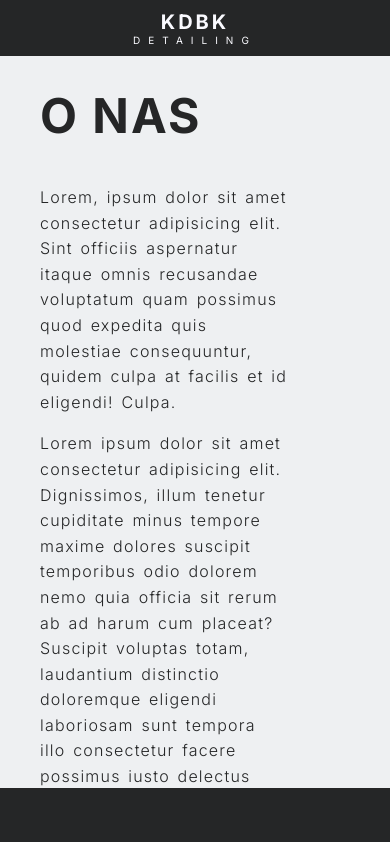
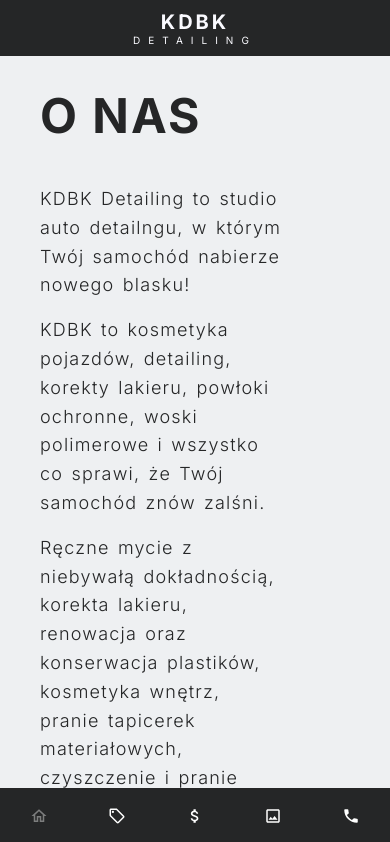
Before and after one commit to BartoszDombrow/KDBK-detailing, a React (Create React App) app in the folder kdbkdetailing/: page / in a window 390 px wide. Shown: the top 842 px of the page. Built offline with nearby package versions, Linux system fonts and the light colour scheme.

Commit message:
last commit

```diff
--- a/kdbkdetailing/src/components/Navbar/Navbar.jsx
+++ b/kdbkdetailing/src/components/Navbar/Navbar.jsx
@@ -1,6 +1,14 @@
 import React from 'react';
 import { NavLink } from 'react-router-dom';
 import './navbar.css';
+import {
+  MdOutlineHome,
+  MdOutlineLocalOffer,
+  MdAttachMoney,
+  MdOutlinePhoto,
+  MdPhone
+} from 'react-icons/md';
+import { FiPhone } from 'react-icons/fi';
 
 function Navbar() {
   return (
@@ -8,35 +16,50 @@
       <div className="nav-div-1">
         <div className="logo">
           <p>KDBK</p>
-          <span className='small-text'>DETAILING</span>
+          <span className="small-text">DETAILING</span>
         </div>
       </div>
       <div className="nav-div-2"></div>
       <div className="nav-div-3">
         <ol>
-          <li className='nav-li'>
+          <li className="nav-li">
             <NavLink to="/" className="link">
-              O nas
+              <p className="nav-text">O nas</p>
+              <div className="nav-icon">
+                <MdOutlineHome />
+              </div>
             </NavLink>
           </li>
-          <li className='nav-li'>
+          <li className="nav-li">
             <NavLink to="/oferta" className="link">
-              Oferta
+              <p className="nav-text">Oferta</p>
+              <div className="nav-icon">
+                <MdOutlineLocalOffer />
+              </div>
             </NavLink>
           </li>
-          <li className='nav-li'>
+          <li className="nav-li">
             <NavLink to="/cennik" className="link">
-              Cennik
+              <p className="nav-text">Cennik</p>
+              <div className="nav-icon">
+                <MdAttachMoney />
+              </div>
             </NavLink>
           </li>
-          <li className='nav-li'>
+          <li className="nav-li">
             <NavLink to="/realizacje" className="link">
-              Realizacje
+              <p className="nav-text">Realizacje</p>
+              <div className="nav-icon">
+                <MdOutlinePhoto />
+              </div>
             </NavLink>
           </li>
-          <li className='nav-li'>
+          <li className="nav-li">
             <NavLink to="/kontakt" className="link">
-              Kontakt
+              <p className="nav-text">Kontakt</p>
+              <div className="nav-icon">
+                <MdPhone />
+              </div>
             </NavLink>
           </li>
         </ol>
--- a/kdbkdetailing/src/components/Navbar/navbar.css
+++ b/kdbkdetailing/src/components/Navbar/navbar.css
@@ -101,6 +101,11 @@
   opacity: 0.4;
 }
 
+.nav-icon {
+  display: none;
+  color: white;
+}
+
 @media (max-width: 1080px) {
   .container {
     height: 56px;
@@ -115,13 +120,79 @@
   }
 
   .nav-div-3 {
+    display: flex;
+    justify-content: center;
+    align-self: center;
     position: fixed;
     bottom: 0;
     height: 56px;
     width: 100%;
     background-color: #252627;
+    font-size: 18px;
   }
-  .nav-li {
+  .nav-text {
     display: none;
   }
+  .nav-icon {
+    display: flex;
+    align-items: center;
+    justify-content: center;
+    width: 100%;
+    height: 100%;
+    font-size: 18px;
+    z-index: 99999999999999999999999999999999;
+  }
+  ol {
+    width: 100%;
+    display: flex;
+    justify-content: center;
+    align-items: center;
+  }
+
+  .nav-li {
+    display: flex;
+    align-items: center;
+    justify-content: center;
+    width: 20%;
+    color: #252627;
+    font-size: 16px;
+    list-style: none;
+    cursor: pointer;
+    font-weight: normal;
+    text-transform: none;
+    letter-spacing: 0;
+    text-align: justify;
+    border-bottom: none;
+    margin: 0;
+    padding: 0;
+    position: static;
+  }
+
+  .link {
+    height: 100%;
+    width: 100%;
+    display: flex;
+    align-items: center;
+    justify-content: center;
+    color: #252627;
+    text-decoration: none;
+    padding: 0 0;
+    display: block;
+  }
+
+  .link::after {
+    content: '';
+    display: block;
+    width: 0;
+    height: 0px;
+    background: #252627;
+  }
+
+  .link:hover::after {
+    width: 0%;
+  }
+
+  .active {
+    opacity: 0.4;
+  }
 }
--- a/kdbkdetailing/src/views/About/About.jsx
+++ b/kdbkdetailing/src/views/About/About.jsx
@@ -1,25 +1,29 @@
-import React from 'react'
-import './about.css'
+import React from 'react';
+import './about.css';
 
 function About() {
   return (
-    <div className='container-about'>
-      <div className='image-about'/>
-      <div className='content-about'>
-        <h1 className='title-header'>O NAS</h1>
+    <div className="container-about">
+      <div className="image-about" />
+      <div className="content-about">
+        <h1 className="title-header">O NAS</h1>
         <p className="about-us">
-          Lorem, ipsum dolor sit amet consectetur adipisicing elit. Sint officiis aspernatur itaque omnis recusandae voluptatum quam possimus quod expedita quis molestiae consequuntur, quidem culpa at facilis et id eligendi! Culpa.
+          KDBK Detailing to studio auto detailngu, w którym Twój samochód nabierze nowego blasku!
         </p>
-        <p className='about-us'>
-          Lorem ipsum dolor sit amet consectetur adipisicing elit. Dignissimos, illum tenetur cupiditate minus tempore maxime dolores suscipit temporibus odio dolorem nemo quia officia sit rerum ab ad harum cum placeat?
-          Suscipit voluptas totam, laudantium distinctio doloremque eligendi laboriosam sunt tempora illo consectetur facere possimus iusto delectus incidunt quibusdam molestias quasi accusantium repudiandae?
+        <p className="about-us">
+          KDBK to kosmetyka pojazdów, detailing, korekty lakieru, powłoki ochronne, woski polimerowe
+          i wszystko co sprawi, że Twój samochód znów zalśni.
         </p>
-        <p className='about-us'>
-          Suscipit voluptas totam, laudantium distinctio doloremque eligendi laboriosam cupiditate minus tempore maxime dolores suscipit temporibus.
+        <p className="about-us">
+          Ręczne mycie z niebywałą dokładnością, korekta lakieru, renowacja oraz konserwacja
+          plastików, kosmetyka wnętrz, pranie tapicerek materiałowych, czyszczenie i pranie
+          podsufitek oraz wykładzin, czyszczenie oraz konserwacja skór, polerowanie szyb, nakładanie
+          niewidzialnej wycieraczki, woskowanie, oraz powłoki ochronne to jedne z wielu naszych
+          usług, na które serdecznie Państwa zapraszamy!
         </p>
       </div>
     </div>
-  )
+  );
 }
 
-export default About
+export default About;
--- a/kdbkdetailing/src/views/About/about.css
+++ b/kdbkdetailing/src/views/About/about.css
@@ -4,7 +4,6 @@
   height: calc(100vh - 80px);
   width: 100%;
   color: #252627;
-  background-color: #eef0f2;
 }
 
 .image-about {
@@ -20,6 +19,7 @@
   flex-direction: column;
   width: 40%;
   padding: 30px 40px;
+  background-color: #eef0f2;
 }
 
 .content-about > p {
@@ -46,6 +46,20 @@
   }
 
   .content-about {
+    min-height: 120vh;
     width: 100%;
   }
+
+  .about-us {
+    font-size: 18px;
+  }
+  .about-us:last-child {
+    margin-bottom: 20px;
+  }
+}
+
+@media (max-width: 376px) {
+  .about-us {
+    font-size: 12px;
+  }
 } ;
--- a/kdbkdetailing/src/views/Contact/Contact.jsx
+++ b/kdbkdetailing/src/views/Contact/Contact.jsx
@@ -8,31 +8,55 @@
 function Contact() {
   return (
     <div className="contact-div">
-      <h1 className='title-header'>KONTAKT</h1>
+      <h1 className="title-header">KONTAKT</h1>
       <ul className="contact-list">
         <li className="contact-list-element">
-          <span className='icon'><RiPhoneLine /></span>
+          <span className="icon">
+            <RiPhoneLine />
+          </span>
           &nbsp;
-          <span className='icon-text-wrap'>
+          <span className="icon-text-wrap">
             TELEFON
-            <span className='contact-text'>+48 791 355 380</span>
+            <span className="contact-text">+48 791 355 380</span>
           </span>
         </li>
         <li className="contact-list-element">
-          <span className='icon'><GoLocation /></span>
-          &nbsp;STUDIO
+          <span className="icon">
+            <GoLocation />
+          </span>
+          &nbsp;
+          <span classname="icon-text-wrap">
+            STUDIO <br />
+            <span className="contact-text">Zgierska 27, Skotniki</span>
+          </span>
         </li>
         <li className="contact-list-element">
-          <span className='icon'><GoMail /></span>
-          &nbsp;E-MAIL
+          <span className="icon">
+            <GoMail />
+          </span>
+          &nbsp;
+          <span className="icon-text-wrap">
+            E-MAIL
+            <span className="contact-text">biuro@kdbk-detailing.pl</span>
+          </span>
         </li>
         <li className="contact-list-element">
-        <span className='icon'><AiOutlineFacebook /></span>
-          &nbsp;FACEBOOK
+          <span className="icon">
+            <AiOutlineFacebook />
+          </span>
+          &nbsp;
+          <a href="https://www.facebook.com/KDBK-detailing-107874618568829" target="_blank">
+            FACEBOOK
+          </a>
         </li>
         <li className="contact-list-element">
-        <span className='icon'><AiOutlineInstagram /></span>
-          &nbsp;INSTAGRAM
+          <span className="icon">
+            <AiOutlineInstagram />
+          </span>
+          &nbsp;
+          <a href="https://www.instagram.com/kdbkdetailing/" target="_blank">
+            INSTAGRAM
+          </a>
         </li>
       </ul>
       <iframe
--- a/kdbkdetailing/src/views/Contact/contact.css
+++ b/kdbkdetailing/src/views/Contact/contact.css
@@ -4,12 +4,13 @@
   margin: 40px auto;
   justify-content: center;
   align-items: center;
-  width: 70%;
+  width: 90%;
   padding: 40px;
   position: relative;
 }
 
 .contact-div > h1 {
+  color: #252627;
   padding: 20px;
 }
 
@@ -52,9 +53,22 @@
   font-size: 30px;
 }
 
+a {
+  text-decoration: none;
+}
+
 @media (max-width: 1080px) {
+  .contact-div {
+    padding: 10px 5px;
+  }
+  .contact-list {
+    align-items: flex-start;
+    flex-direction: column;
+    margin-bottom: 20px;
+  }
   .contact-map {
-    height: 400px;
-    width: 80%;
+    height: 300px;
+    width: 95%;
+    padding: 20px;
   }
 } ;
--- a/kdbkdetailing/src/views/Offer/offer.css
+++ b/kdbkdetailing/src/views/Offer/offer.css
@@ -108,4 +108,7 @@
   .offer-content-div {
     width: 100%;
   }
+  .offer-p {
+    font-size: 18px;
+  }
 }
--- a/kdbkdetailing/src/views/Photos/photos.css
+++ b/kdbkdetailing/src/views/Photos/photos.css
@@ -4,7 +4,6 @@
   min-height: calc(100vh - 80px);
   width: 100%;
   padding: 60px 40px;
-  /* background-color: black; */
 }
 
 .photos-header {
@@ -101,4 +100,14 @@
   .photos-content-div {
     width: 90%;
   }
+  .photos-content-p {
+    font-size: 12px;
+  }
+  .photos-content-header {
+    font-size: 18px;
+  }
+
+  .photos-container {
+    padding: 10px 5px;
+  }
 }
```
